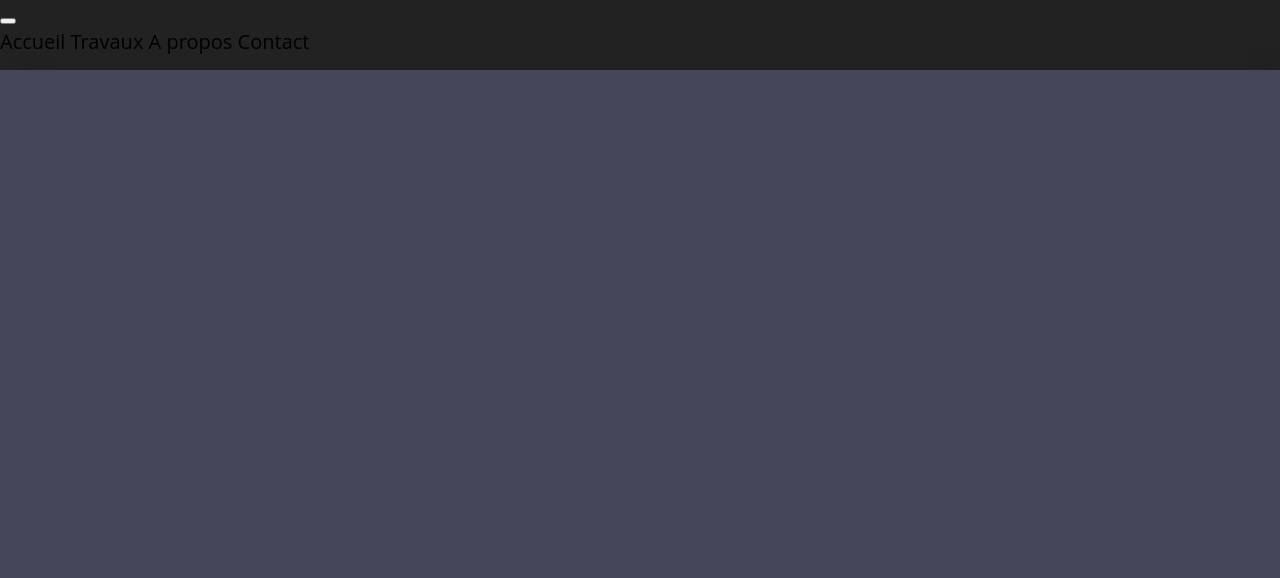
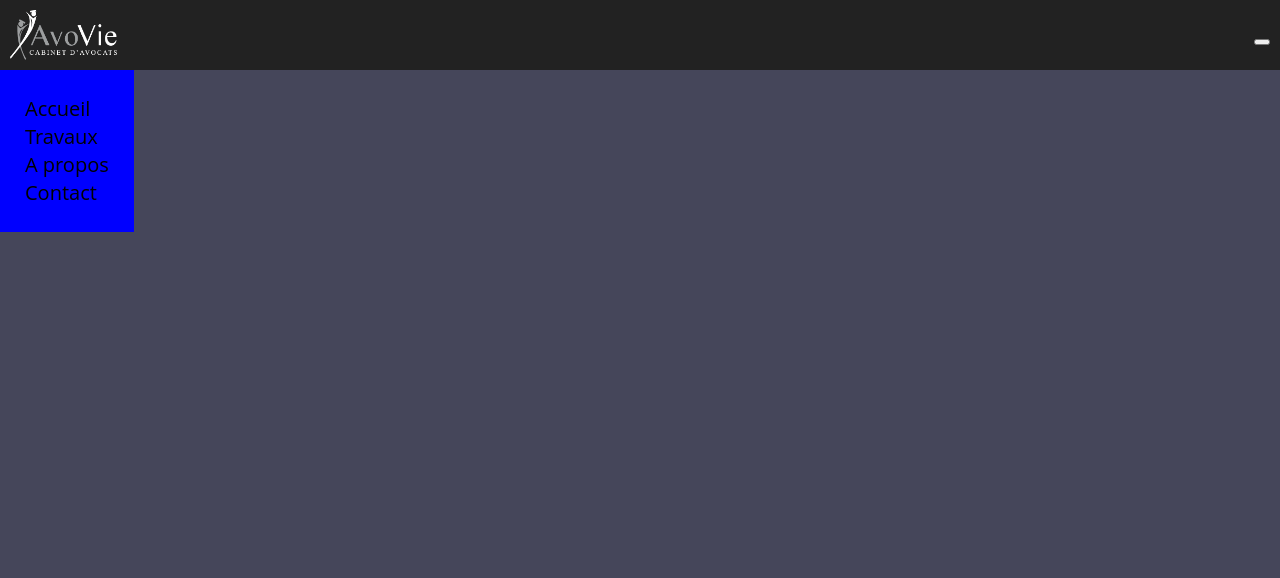
Before and after one commit to hugowoille/avovie, a plain HTML site: page index.html in a window 1280 px wide. Shown: the top 578 px of the page. Drawn offline with Linux system fonts and the light colour scheme; a web font is replaced by a local one.

Commit message:
starting navbar

```diff
--- a/index.html
+++ b/index.html
@@ -49,6 +49,7 @@
 		<!-- Navbar -->
 
 		<nav id="nav-bar">
+			<img id="logo-nav" src="/img/logo avovie.png" alt="" />
 			<div class="main-navlinks">
 				<button
 					class="hamburger"
--- a/stylesheets/layout/_footer.scss
+++ b/stylesheets/layout/_footer.scss
@@ -39,7 +39,16 @@ footer {
 			font-weight: 700;
 			color: white;
 			position: relative;
-			&::after {
+			text-decoration: underline;
+			text-decoration-color: white;
+			text-decoration-thickness: 4px;
+			text-underline-offset: 10px;
+			transition: 0.2s;
+			&:hover {
+				text-decoration-color: $rouge;
+				text-underline-offset: 15px;
+			}
+			/* &::after {
 				content: "";
 				height: 3px;
 				width: 70px;
@@ -47,7 +56,7 @@ footer {
 				position: absolute;
 				bottom: 0;
 				border-radius: 20px;
-			}
+			} */
 		}
 		li {
 			font-size: 16px;
--- a/stylesheets/layout/_navbar.scss
+++ b/stylesheets/layout/_navbar.scss
@@ -1,4 +1,26 @@
 #nav-bar {
 	background-color: $darkGrey;
 	height: 70px;
+	position: relative;
+	display: flex;
+	align-items: center;
+	justify-content: space-between;
 }
+#logo-nav {
+	height: 50px;
+	margin-left: 10px;
+}
+.main-navlinks {
+	.hamburger {
+		margin-right: 10px;
+	}
+}
+.navlinks-container {
+	position: absolute;
+	background-color: blue;
+	display: flex;
+	flex-direction: column;
+	top: 70px;
+	left: 0;
+	padding: 25px;
+}
```
Also changed, not shown: stylesheets/main.css, 1 other file.
